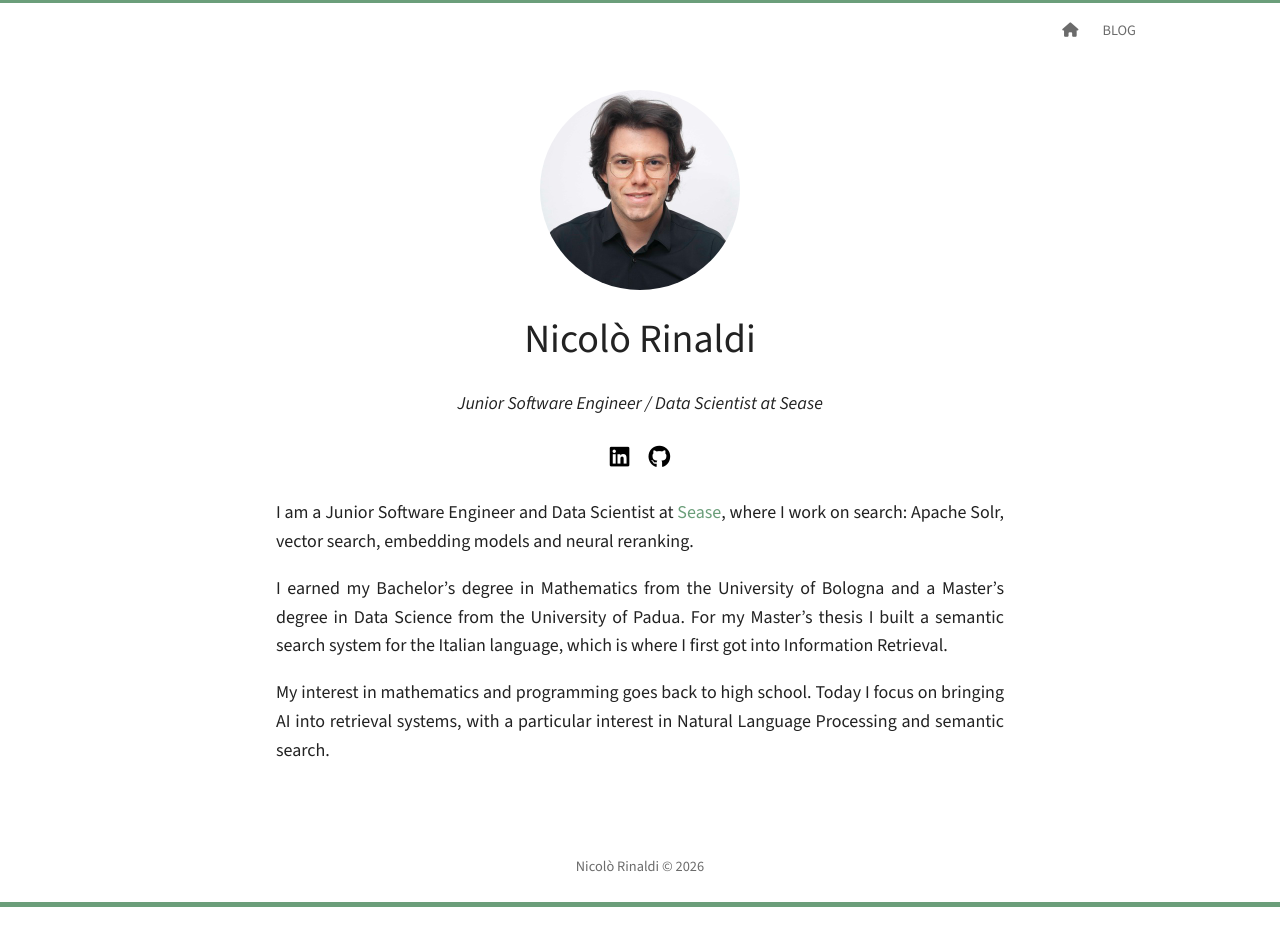
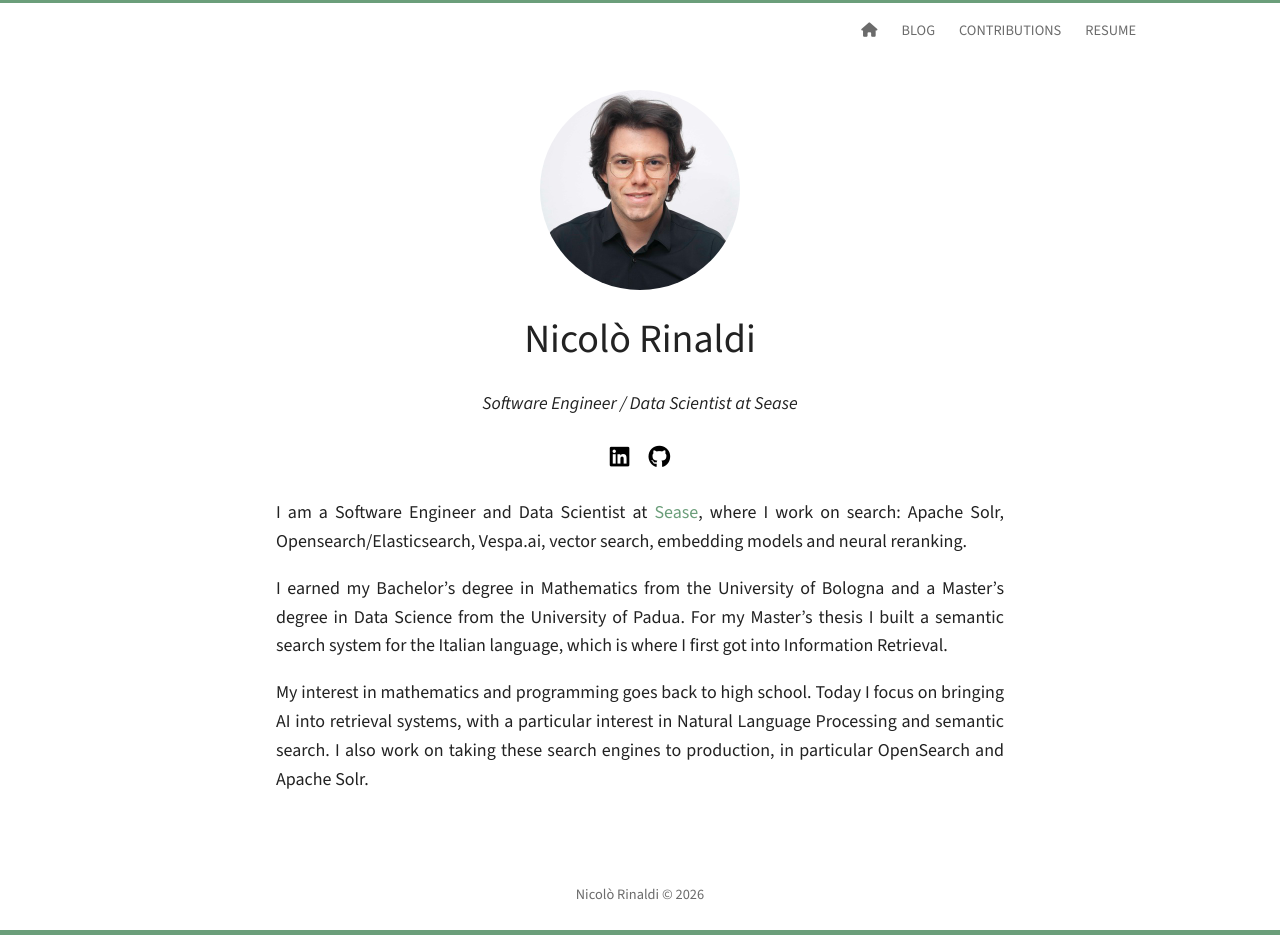
Before and after one commit to nicolo-rinaldi/nicolo-rinaldi.github.io, a Jekyll site: the page built from index.md, in a window 1280 px wide. Built offline with Jekyll 4.4.1, drawn with Linux system fonts in a browser that asks for light colours; before the commit the page ends 907 px from its top, so only the background shows below that.

Commit message:
Add contributions page and CV

```diff
--- a/_config.yml
+++ b/_config.yml
@@ -1,11 +1,11 @@
 title: Nicolò Rinaldi
 author: Nicolò Rinaldi
-description: Junior Software Engineer / Data Scientist at Sease
-tagline: Junior Software Engineer / Data Scientist at Sease
+description: Software Engineer / Data Scientist at Sease
+tagline: Software Engineer / Data Scientist at Sease
 url: https://nicolo-rinaldi.github.io
 
-# Path to your CV (e.g. cv.pdf in the repo root). Leave empty to hide the RESUME link.
-cv:
+# CV opened by the RESUME link. Replace cv.pdf with the real one (same name). Empty = link hidden.
+cv: cv_Nicolo_Rinaldi.pdf
 
 # Icons: https://fontawesome.com/search?ic=free
 social:
--- a/_layouts/default.html
+++ b/_layouts/default.html
@@ -12,6 +12,7 @@
   <nav>
     <a href="{{ '/' | relative_url }}" aria-label="Home"><i class="fa-solid fa-house"></i></a>
     <a href="{{ '/blog.html' | relative_url }}">Blog</a>
+    <a href="{{ '/contributions.html' | relative_url }}">Contributions</a>
     {% if site.cv %}<a href="{{ site.cv | relative_url }}">Resume</a>{% endif %}
   </nav>
   <main>
--- a/assets/css/main.css
+++ b/assets/css/main.css
@@ -54,7 +54,8 @@ footer { padding: 1.5rem; text-align: center; color: var(--muted); font-size: .9
 .social { font-size: 1.4rem; }
 .social a { margin: 0 .6rem; color: #000; }
 
-/* Blog */
+/* Blog, contributions */
 .list { list-style: none; padding: 0; }
 .list li { margin-bottom: 1rem; }
+.list p { margin: .25rem 0 0; }
 .muted { color: var(--muted); }
--- a/index.md
+++ b/index.md
@@ -10,8 +10,8 @@ layout: default
   </p>
 </div>
 
-I am a Junior Software Engineer and Data Scientist at [Sease](https://sease.io), where I work on search: Apache Solr, vector search, embedding models and neural reranking.
+I am a Software Engineer and Data Scientist at [Sease](https://sease.io), where I work on search: Apache Solr, Opensearch/Elasticsearch, Vespa.ai, vector search, embedding models and neural reranking.
 
 I earned my Bachelor's degree in Mathematics from the University of Bologna and a Master's degree in Data Science from the University of Padua. For my Master's thesis I built a semantic search system for the Italian language, which is where I first got into Information Retrieval.
 
-My interest in mathematics and programming goes back to high school. Today I focus on bringing AI into retrieval systems, with a particular interest in Natural Language Processing and semantic search.
+My interest in mathematics and programming goes back to high school. Today I focus on bringing AI into retrieval systems, with a particular interest in Natural Language Processing and semantic search. I also work on taking these search engines to production, in particular OpenSearch and Apache Solr.
```
Also changed, not shown: _data/contributions.yml (added, +13 -0 lines), contributions.html (added, +15 -0 lines), README.md, 1 other file.
